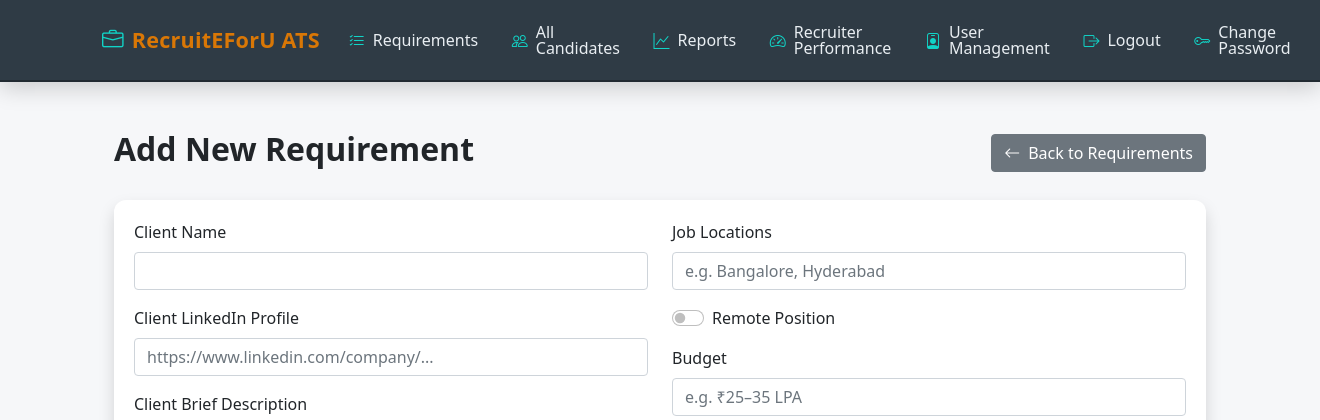
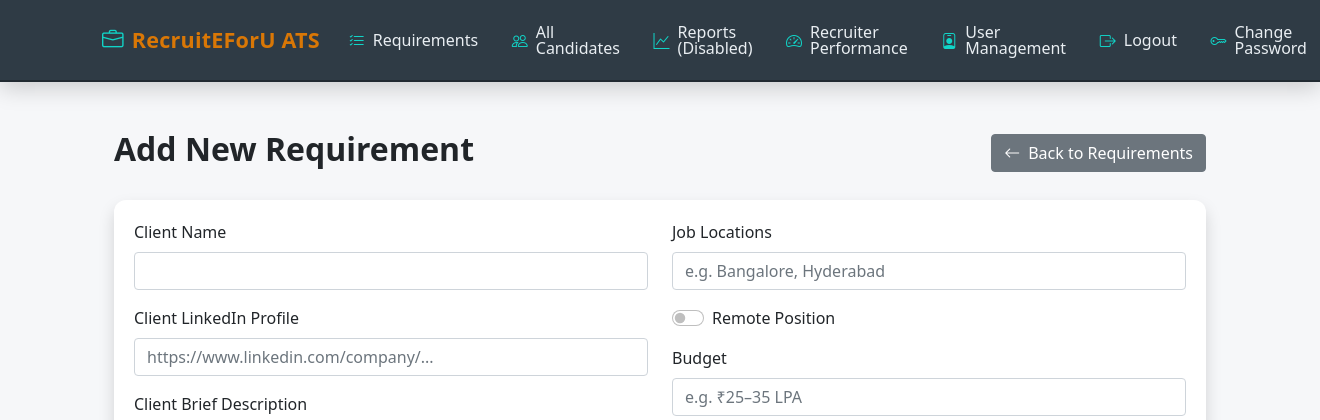
Before and after one commit to rohitjain-r4u/R4URender, a Flask app: page /add_requirement in a window 1320 px wide. Shown: the top 420 px of the page. Run offline with Flask 3, Linux system fonts and the light colour scheme; the visitor is signed in with stand-in values (Sample User, id 1); a database or web service that is not in the repository returns one stand-in record (values such as "Sample title"); some libraries are stand-ins or nearby versions.

Commit message:
Fix reports_bp blueprint registration and conditional nav link

```diff
--- a/main.py
+++ b/main.py
@@ -284,7 +284,7 @@
     if 'user_id' not in session:
         return redirect(url_for('login'))
     user_role = session.get('role')
-    return render_template('dashboard.html', role=user_role)
+    return render_template('dashboard.html', role=user_role, reports_bp=reports_bp)
 
 
 @app.route('/login', methods=['GET', 'POST'])
--- a/templates/base.html
+++ b/templates/base.html
@@ -107,10 +107,16 @@
           </li>
 
           <li class="nav-item">
-            <a class="navlink" href="{{ url_for('reports_bp.reports_index') }}">
-              <i class="bi bi-graph-up" aria-hidden="true"></i><span>Reports</span>
-            </a>
-          </li>
+    {% if reports_bp %}
+    <a class="navlink" href="{{ url_for('reports_bp.reports_index') }}">
+        <i class="bi bi-graph-up" aria-hidden="true"></i><span>Reports</span>
+    </a>
+    {% else %}
+    <a class="navlink" href="#" style="opacity: 0.5; cursor: not-allowed;">
+        <i class="bi bi-graph-up" aria-hidden="true"></i><span>Reports (Disabled)</span>
+    </a>
+    {% endif %}
+</li>
           <li class="nav-item">
             <a class="navlink" href="{{ url_for('recruiter_perf.recruiter_performance_page') }}">
               <i class="bi bi-speedometer2" aria-hidden="true"></i><span>Recruiter Performance</span>
```
